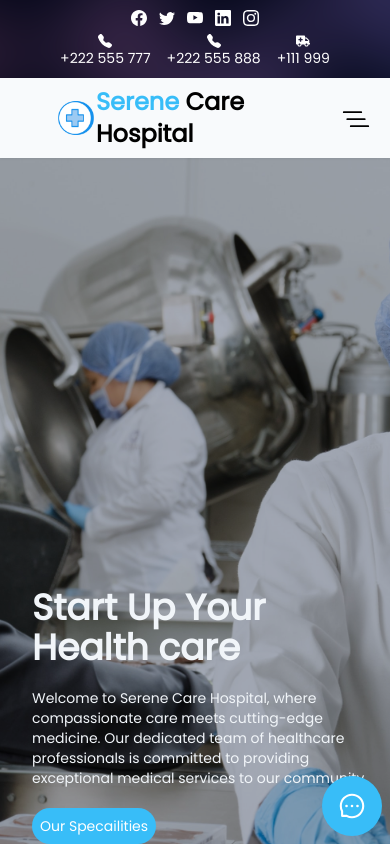
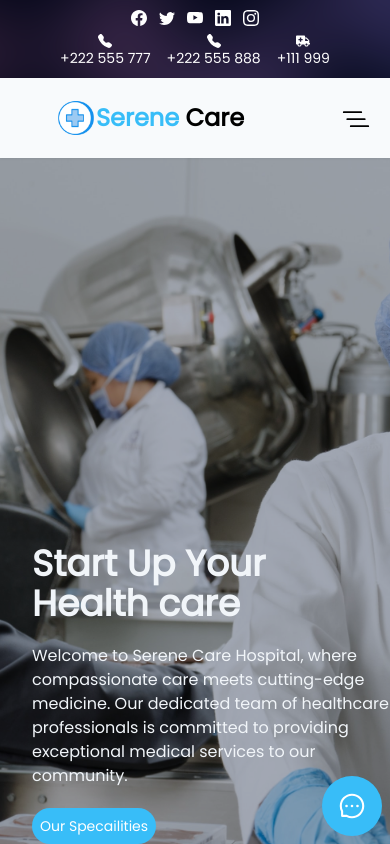
Before and after one commit to Maneesha-Maduranga/Serena_care_Hospital, a React (Vite) app: page / in a window 390 px wide. Shown: the top 844 px of the page. Built offline with nearby package versions, Linux system fonts and the light colour scheme.

Commit message:
Changing navbar

```diff
--- a/src/Component/NavLogo.jsx
+++ b/src/Component/NavLogo.jsx
@@ -6,7 +6,7 @@ function NavbarLogo() {
       <img src={logo} alt='logo' className='w-10' />
       <div>
         <div className='text-2xl font-bold'>
-          <span className='text-sky-400'>Serene </span> Care Hospital
+          <span className='text-sky-400'>Serene </span>Care
         </div>
       </div>
     </div>
--- a/src/Section/Hero.jsx
+++ b/src/Section/Hero.jsx
@@ -25,7 +25,7 @@ function Hero() {
             Start Up Your Health care
           </h1>
 
-          <div className='text-sm md:text-xl  font-medium md:w-[50rem] my-5'>
+          <div className='text-base md:text-xl  font-medium md:w-[50rem] my-5'>
             Welcome to Serene Care Hospital, where compassionate care meets
             cutting-edge medicine. Our dedicated team of healthcare
             professionals is committed to providing exceptional medical services
```
